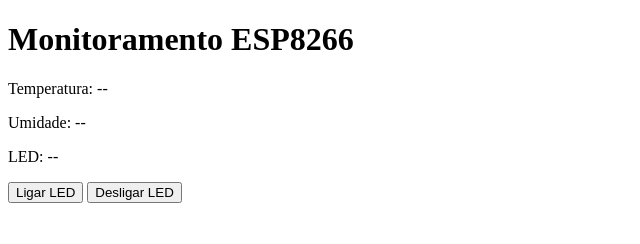
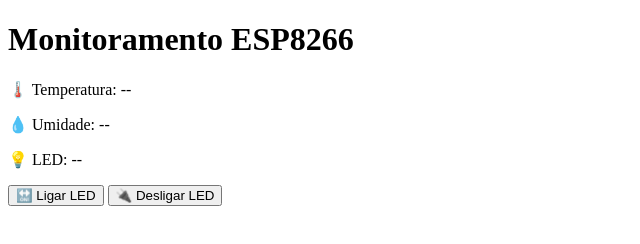
Before and after one commit to GlaucianeL/paginaDinamica, a plain HTML site: page index.html in a window 1280 px wide. Shown: the whole page, without its empty margins (0-640 px from the left). Drawn offline with Linux system fonts and the light colour scheme; no server answers.

Commit message:
Update index.html

```diff
--- a/index.html
+++ b/index.html
@@ -1,11 +1,11 @@
 <!DOCTYPE html>
-<html>
+<html lang="pt-br">
 <head>
+  <meta charset="UTF-8">
   <title>Monitoramento ESP8266</title>
-  <meta charset="UTF-8">
   <script>
     function atualizarDados() {
-      fetch('http://192.168.101.98/dados') // <-- troque pelo IP real do ESP
+      fetch('http://192.168.101.98/dados')
         .then(response => response.json())
         .then(data => {
           document.getElementById('temperatura').textContent = data.temperatura + ' °C';
@@ -14,9 +14,6 @@
         })
         .catch(error => {
           console.error('Erro ao obter dados:', error);
-          document.getElementById('temperatura').textContent = '--';
-          document.getElementById('umidade').textContent = '--';
-          document.getElementById('led').textContent = '--';
         });
     }
 
@@ -34,10 +31,10 @@
 </head>
 <body>
   <h1>Monitoramento ESP8266</h1>
-  <p>Temperatura: <span id="temperatura">--</span></p>
-  <p>Umidade: <span id="umidade">--</span></p>
-  <p>LED: <span id="led">--</span></p>
-  <button onclick="ligarLED()">Ligar LED</button>
-  <button onclick="desligarLED()">Desligar LED</button>
+  <p>🌡️ Temperatura: <span id="temperatura">--</span></p>
+  <p>💧 Umidade: <span id="umidade">--</span></p>
+  <p>💡 LED: <span id="led">--</span></p>
+  <button onclick="ligarLED()">🔛 Ligar LED</button>
+  <button onclick="desligarLED()">🔌 Desligar LED</button>
 </body>
 </html>
```
